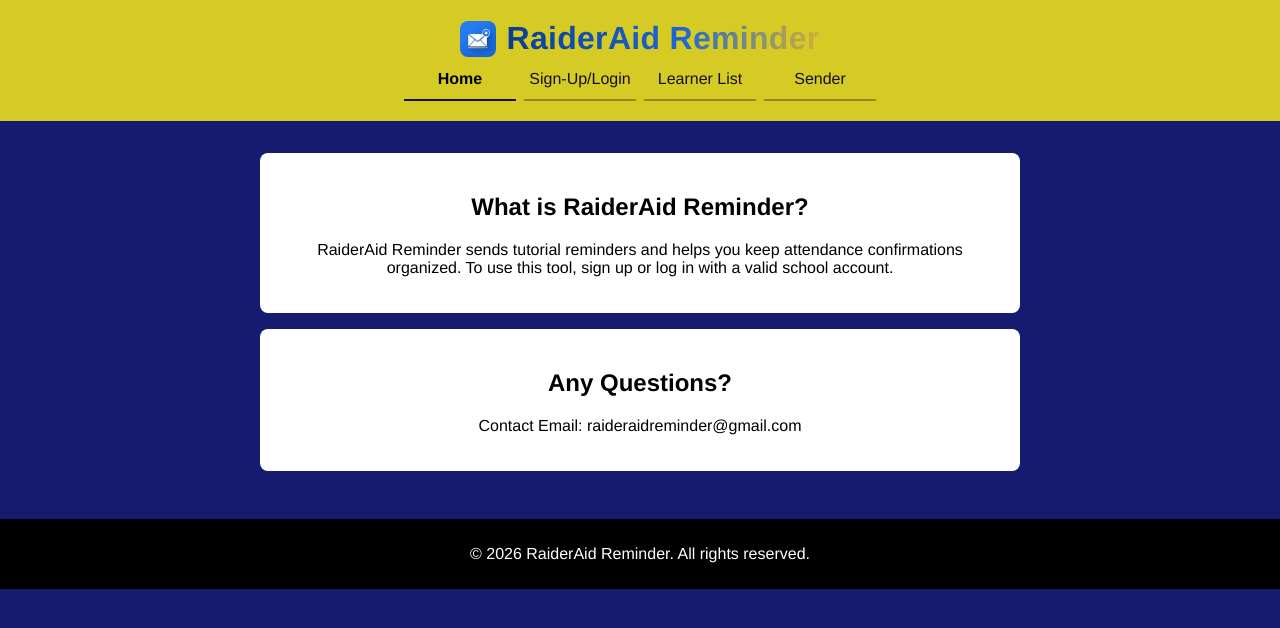
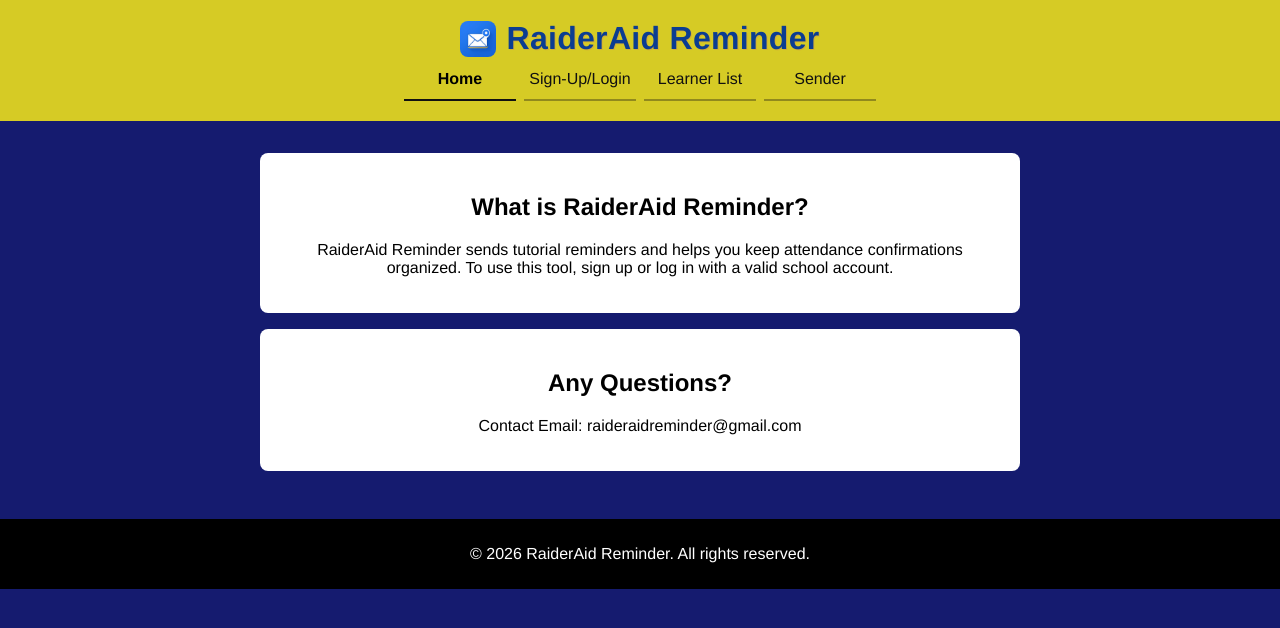
Before and after one commit to Jonathan-Joy1/RaiderAid-Tutorial-Management, a plain HTML site: page home.html in a window 1280 px wide. Drawn offline with Linux system fonts and the light colour scheme; no server answers.

Commit message:
Update title to non-gradient blue and gold style

```diff
--- a/home.html
+++ b/home.html
@@ -32,10 +32,8 @@ header {
 }
 
 .brand-text {
-   background: linear-gradient(90deg, #0b3d91 0%, #1d66d2 55%, #d4af37 100%);
-   -webkit-background-clip: text;
-   background-clip: text;
-   color: transparent;
+   color: #0b3d91;
+   text-shadow: 1px 1px 0 #d4af37;
 }
 
 .brand-icon {
```
Also changed, not shown: learner-list.html (+2 -4 lines), sender.html (+2 -4 lines), signup-login.html (+2 -4 lines).
